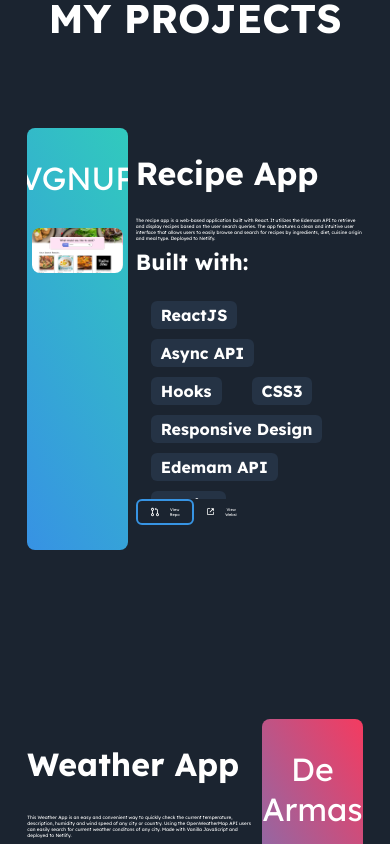
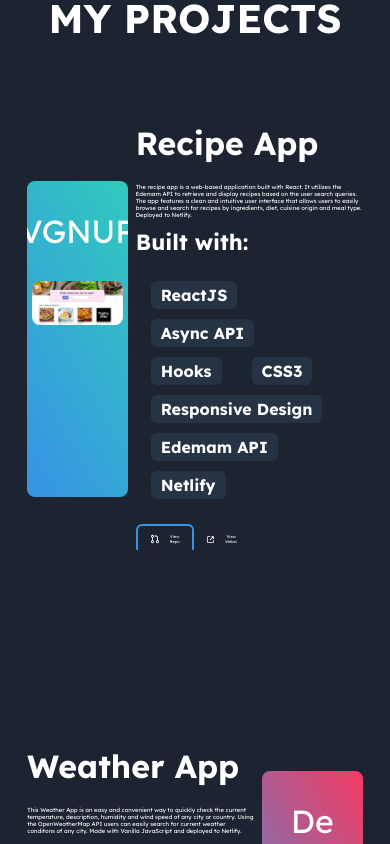
Before and after one commit to NTiger07/portfolio-react, a React (Create React App) app: page / in a window 390 px wide. Shown: the part 2260-3104 px from the top of the page. Built offline with nearby package versions, Linux system fonts and the light colour scheme.

Commit message:
1024 done

```diff
--- a/src/components/Projects.css
+++ b/src/components/Projects.css
@@ -129,11 +129,21 @@
 @media screen and (max-width: 1024px) {
   .project_card {
     height: 50vh;
+    align-items: center;
+  }
+  .project_image {
+    height: 75%;
   }
   .project_content {
     padding-top: 3vh;
     padding-bottom: 3vh;
     justify-content: space-between;
+  }
+  .project-title {
+    padding-bottom: 10px;
+  }
+  .project_content p {
+    font-size: 1.5vw;
   }
   .tools_content {
     display: flex;
```
